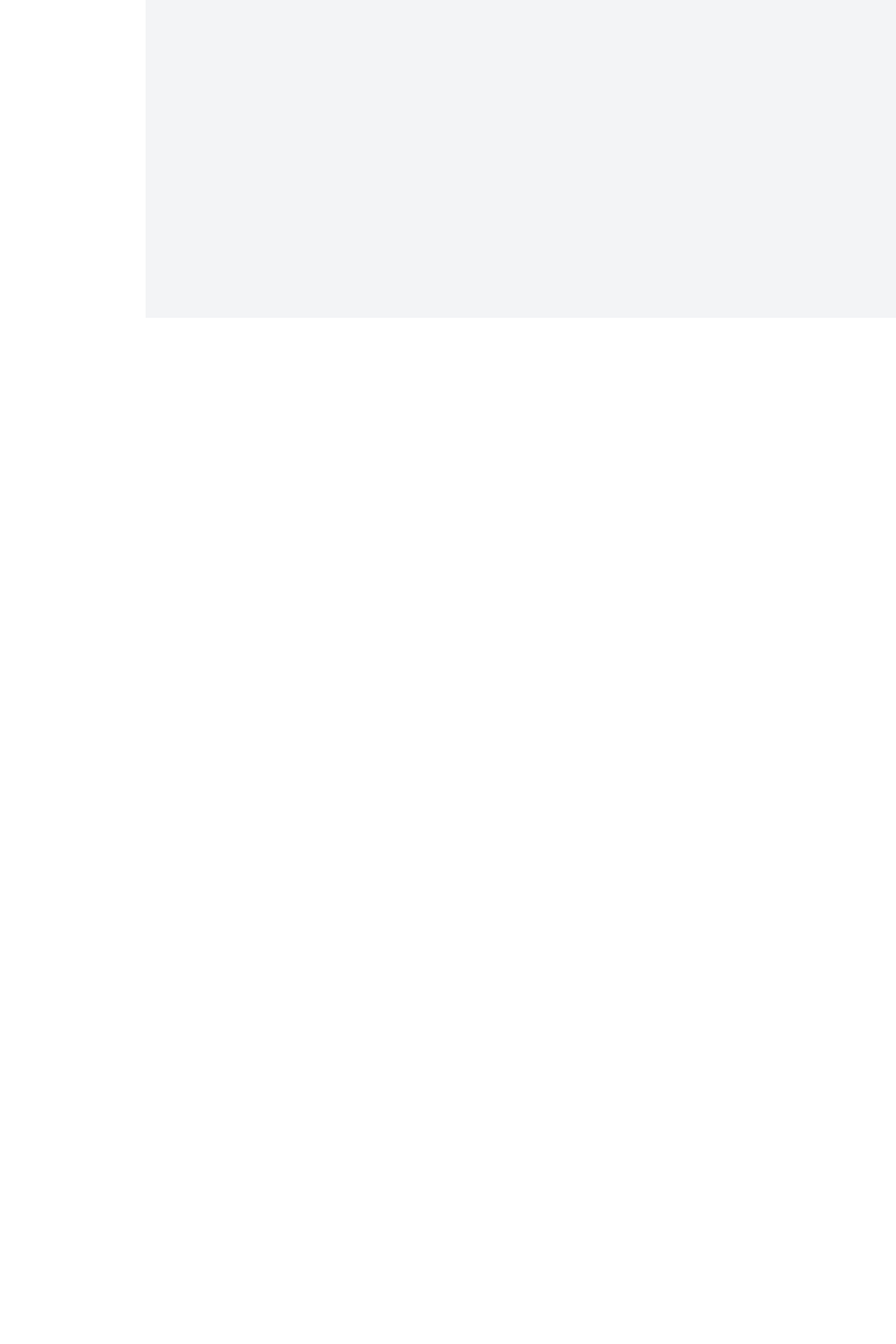
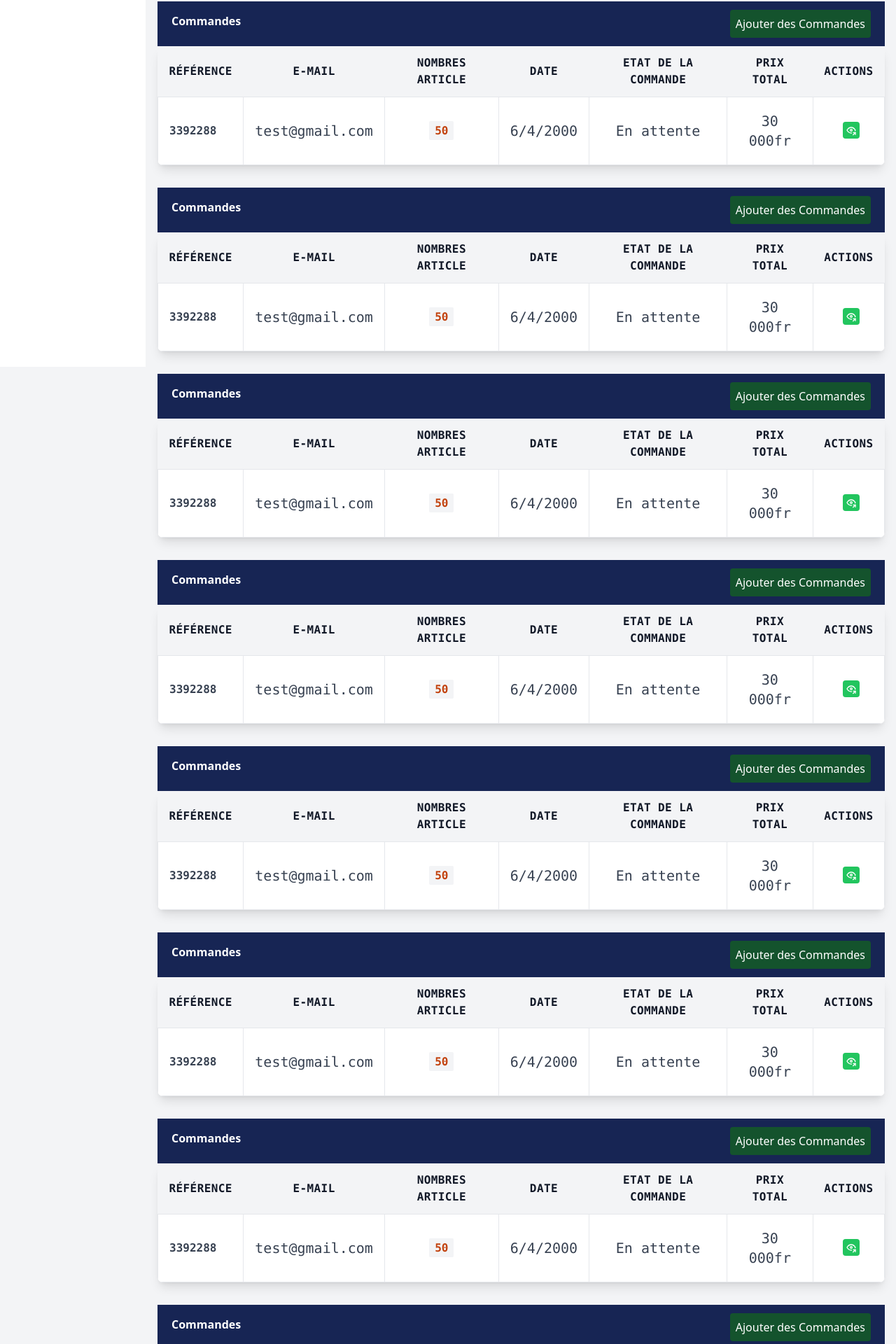
Before and after one commit to mbayeseck28/tache-validation-react-ui, a React (Create React App) app: page /commandes in a window 1280 px wide. Shown: the part 346-2266 px from the top of the page at 70% size. Before the commit the page ends 800 px from the top, so only its background shows below. Built offline with nearby package versions, Linux system fonts and the light colour scheme.

Commit message:
reguperation travail develop

```diff
--- a/public/index.html
+++ b/public/index.html
@@ -24,9 +24,9 @@
       work correctly both with client-side routing and a non-root public URL.
       Learn how to configure a non-root public URL by running `npm run build`.
     -->
-    <title>React App</title>
+    <title>Admin</title>
   </head>
-  <body>
+  <body class="bg-gray-100">
     <noscript>You need to enable JavaScript to run this app.</noscript>
     <div id="root"></div>
     <!--
--- a/src/App.js
+++ b/src/App.js
@@ -6,7 +6,7 @@ import SidebareContextProvider from "./utils/contexte/SidebareContext";
 
 function App() {
   return (
-    <div className="App min-h-screen">
+    <div className="App min-h-screenn ">
       <SidebareContextProvider>
         <Header />
         <Home />
--- a/src/pages/admin/Commandes.jsx
+++ b/src/pages/admin/Commandes.jsx
@@ -6,6 +6,24 @@ const Commandes = () => {
   return (
     <CommandeContextProvider>
       <CommandeList />
+      <CommandeList />
+      <CommandeList />
+      <CommandeList />
+      <CommandeList />
+      <CommandeList />
+      <CommandeList />
+      <CommandeList />
+      <CommandeList />
+      <CommandeList />
+      <CommandeList />
+      <CommandeList />
+      <CommandeList />
+      <CommandeList />
+      <CommandeList />
+      <CommandeList />
+      <CommandeList />
+      <CommandeList />
+      <CommandeList />
     </CommandeContextProvider>
   );
 };
--- a/src/pages/admin/Dashboard.jsx
+++ b/src/pages/admin/Dashboard.jsx
@@ -3,14 +3,14 @@ import Cards from "../../components/cards-et-filtre/Cards";
 import Filtre from "../../components/cards-et-filtre/Filtre";
 import Revenue from "./Revenue";
 import useSidebare from "../../utils/hooks/useSidebare";
-import Graphique2 from './graphique2/Graphique2'
+// import Graphique2 from './graphique2/Graphique2'
 
 const Dashboard = () => {
   const { open } = useSidebare();
 
   return (
     <div
-      className={`${open ? "md:ml-[225px]" : "md:ml-[85px]"} m-4 `}
+      className={`${open ? "md:ml-[225px]" : "md:ml-[85px]"} m-4  `}
     >
       <div className=" text-xl container font-bold ">
         <div className="flex justify-end">
@@ -21,10 +21,10 @@ const Dashboard = () => {
         </div>
       </div>
       <div className="flex justify-between">
-        <div>
+        <div className="">
           <Revenue />
         </div>
-        <div><Graphique2 /></div>
+        {/* <div><Graphique2 /></div> */}
       </div>
     </div>
   );
--- a/src/pages/admin/Home.jsx
+++ b/src/pages/admin/Home.jsx
@@ -8,7 +8,7 @@ import CategoriesAdmin from "../../components/categories/CategoriesAdmin";
 
 const Home = () => {
   return (
-    <div className="App pt-[70px] h-screen  gap-6 bg-gray-100">
+    <div className="App pt-[70px] min-h-screen  gap-6 ">
       <Sidebare  />
       <Routes>
         <Route path="/" element={<Dashboard />} />
--- a/src/pages/admin/Revenue.jsx
+++ b/src/pages/admin/Revenue.jsx
@@ -19,7 +19,7 @@ function Revenue() {
   };
 
   return (
-        <div className="revenue">
+        <div className="revenue ">
           <h2 className="text-bold">Revenue Breackdown</h2>
           <h6>Compared to previous year</h6>
           <Bar data={data} />
```
